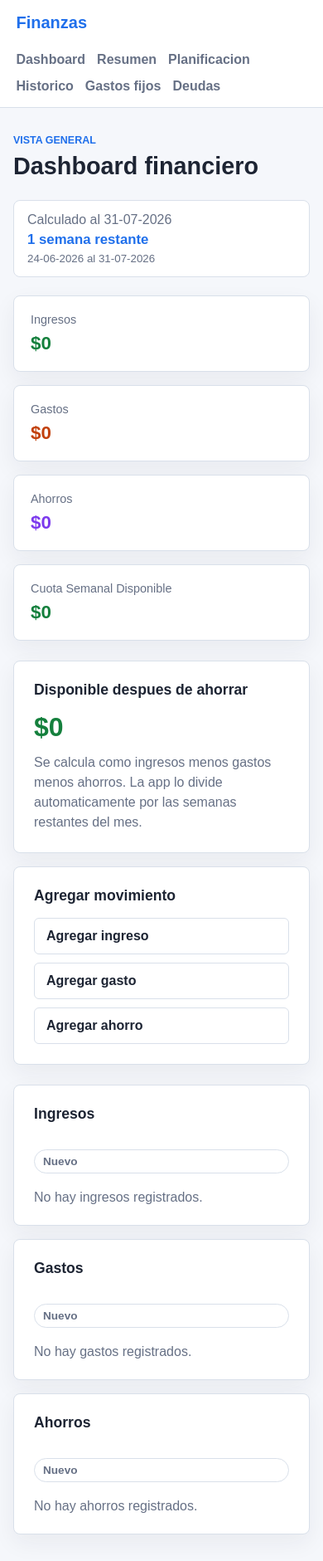
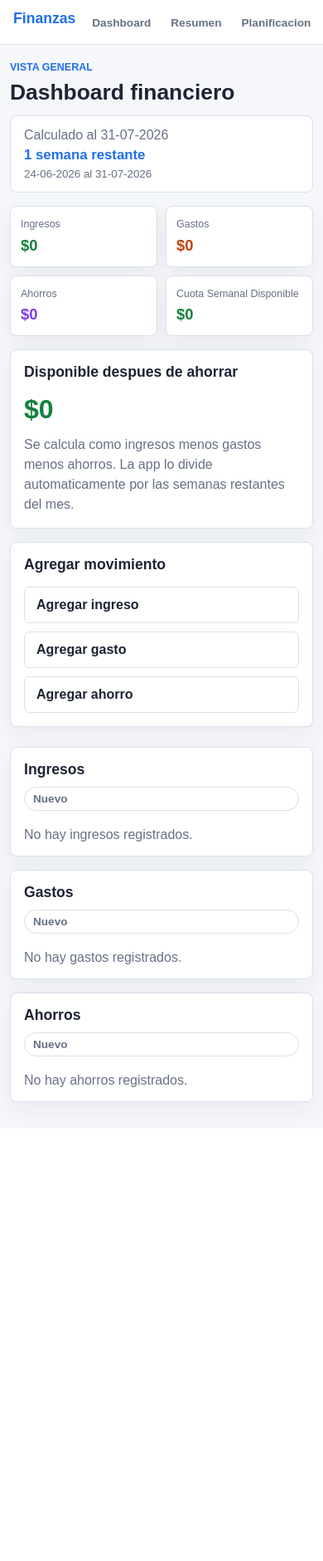
Before and after one commit to dani14alexander-droid/Finanzas, a Flask app: page / in a window 390 px wide. Shown: the whole page at 83% size. After the commit the page ends 1350 px from the top, so only its background shows below. Run offline with Flask 3, Linux system fonts and the light colour scheme; some libraries are stand-ins or nearby versions.

Commit message:
Add files via upload

```diff
--- a/static/styles.css
+++ b/static/styles.css
@@ -21,6 +21,7 @@
 
 body {
   margin: 0;
+  min-width: 0;
   background: var(--bg);
   color: var(--text);
   font-family: Arial, Helvetica, sans-serif;
@@ -890,6 +891,8 @@ label {
 
 input,
 select {
+  max-width: 100%;
+  width: 100%;
   border: 1px solid var(--line);
   border-radius: 6px;
   color: var(--text);
@@ -927,7 +930,53 @@ select:focus {
 }
 
 @media (max-width: 720px) {
-  .topbar,
+  body {
+    overflow-x: hidden;
+  }
+
+  .topbar {
+    align-items: stretch;
+    gap: 10px;
+    padding: 12px 16px 0;
+    position: sticky;
+    top: 0;
+    z-index: 20;
+  }
+
+  .brand {
+    font-size: 1.1rem;
+  }
+
+  nav {
+    flex-wrap: nowrap;
+    gap: 4px;
+    margin: 0 -16px;
+    overflow-x: auto;
+    padding: 0 16px 10px;
+    scrollbar-width: none;
+    white-space: nowrap;
+  }
+
+  nav::-webkit-scrollbar {
+    display: none;
+  }
+
+  nav a {
+    border-radius: 6px;
+    flex: 0 0 auto;
+    font-size: 0.85rem;
+    padding: 8px 10px;
+  }
+
+  nav a:active {
+    background: var(--soft);
+    color: var(--primary);
+  }
+
+  .container {
+    padding: 20px 12px 32px;
+  }
+
   .panel-header,
   .actions,
   .dashboard-head {
@@ -935,9 +984,63 @@ select:focus {
     flex-direction: column;
   }
 
+  .dashboard-head {
+    gap: 12px;
+    margin-bottom: 16px;
+  }
+
+  .dashboard-head h1 {
+    font-size: 1.65rem;
+  }
+
+  .date-card {
+    min-width: 0;
+    width: 100%;
+  }
+
   .stats,
   .stats-wide,
-  .fixed-stats,
+  .fixed-stats {
+    gap: 10px;
+    grid-template-columns: repeat(2, minmax(0, 1fr));
+    margin-bottom: 16px;
+  }
+
+  .stats article {
+    min-width: 0;
+    padding: 14px 12px;
+  }
+
+  .stats span {
+    font-size: 0.78rem;
+    line-height: 1.25;
+    margin-bottom: 6px;
+  }
+
+  .stats strong {
+    display: block;
+    font-size: 1.15rem;
+    overflow-wrap: anywhere;
+  }
+
+  .stats article:last-child:nth-child(odd) {
+    grid-column: 1 / -1;
+  }
+
+  .panel {
+    padding: 16px;
+  }
+
+  .panel-header {
+    gap: 10px;
+  }
+
+  .panel-header h1,
+  .panel-header h2 {
+    font-size: 1.1rem;
+    margin: 0;
+  }
+
   .split,
   .columns,
   .two-columns,
@@ -951,7 +1054,134 @@ select:focus {
     grid-template-columns: 1fr;
   }
 
-  nav {
-    justify-content: flex-start;
+  .big-number {
+    font-size: 2rem;
+    overflow-wrap: anywhere;
+  }
+
+  .charts-grid {
+    margin-top: 12px;
+  }
+
+  .chart-section {
+    padding: 12px;
+  }
+
+  .pie-chart {
+    max-width: 230px;
+    min-height: 230px;
+  }
+
+  .pie-chart canvas {
+    height: 230px !important;
+    max-width: 100% !important;
+    width: 230px !important;
+  }
+
+  .chart-legend ul {
+    gap: 8px 10px;
+  }
+
+  .chart-canvas-wrap,
+  .chart-canvas-wrap canvas {
+    height: 260px !important;
+  }
+
+  .table-wrap {
+    margin-left: -16px;
+    margin-right: -16px;
+    padding: 0 16px 8px;
+    scrollbar-color: var(--line) transparent;
+  }
+
+  table {
+    font-size: 0.88rem;
+  }
+
+  th,
+  td {
+    padding: 12px 8px;
+  }
+
+  .movement-table-wrap {
+    padding-top: 44px;
+  }
+
+  .add-row-button {
+    right: 16px;
+    top: 0;
+  }
+
+  .automation-scroll {
+    max-height: none;
+    overflow: visible;
+    padding-right: 0;
+  }
+
+  .automation-actions {
+    justify-content: stretch;
+  }
+
+  .automation-actions > *,
+  .automation-actions form,
+  .automation-actions form button,
+  .debt-item button {
+    flex: 1 1 auto;
+  }
+
+  .actions {
+    gap: 8px;
+  }
+
+  .actions > *,
+  .actions button,
+  .actions .button,
+  .actions .link-button,
+  .salary-form button {
+    width: 100%;
+  }
+
+  .bar-detail li {
+    align-items: start;
+    grid-template-columns: 1fr auto;
+  }
+
+  .bar-detail li span {
+    grid-column: 1 / -1;
+  }
+
+  .movement-list li {
+    align-items: start;
+  }
+
+  .movement-list div {
+    min-width: 0;
+  }
+
+  .movement-list strong,
+  .movement-list span {
+    overflow-wrap: anywhere;
   }
 }
+
+@media (max-width: 380px) {
+  .stats,
+  .stats-wide,
+  .fixed-stats {
+    grid-template-columns: 1fr;
+  }
+
+  .stats article:last-child:nth-child(odd) {
+    grid-column: auto;
+  }
+
+  .pie-chart {
+    max-width: 210px;
+    min-height: 210px;
+  }
+
+  .pie-chart canvas {
+    height: 210px !important;
+    width: 210px !important;
+  }
+}
```
Also changed, not shown: templates/resumen.html (+26 -1 lines).
